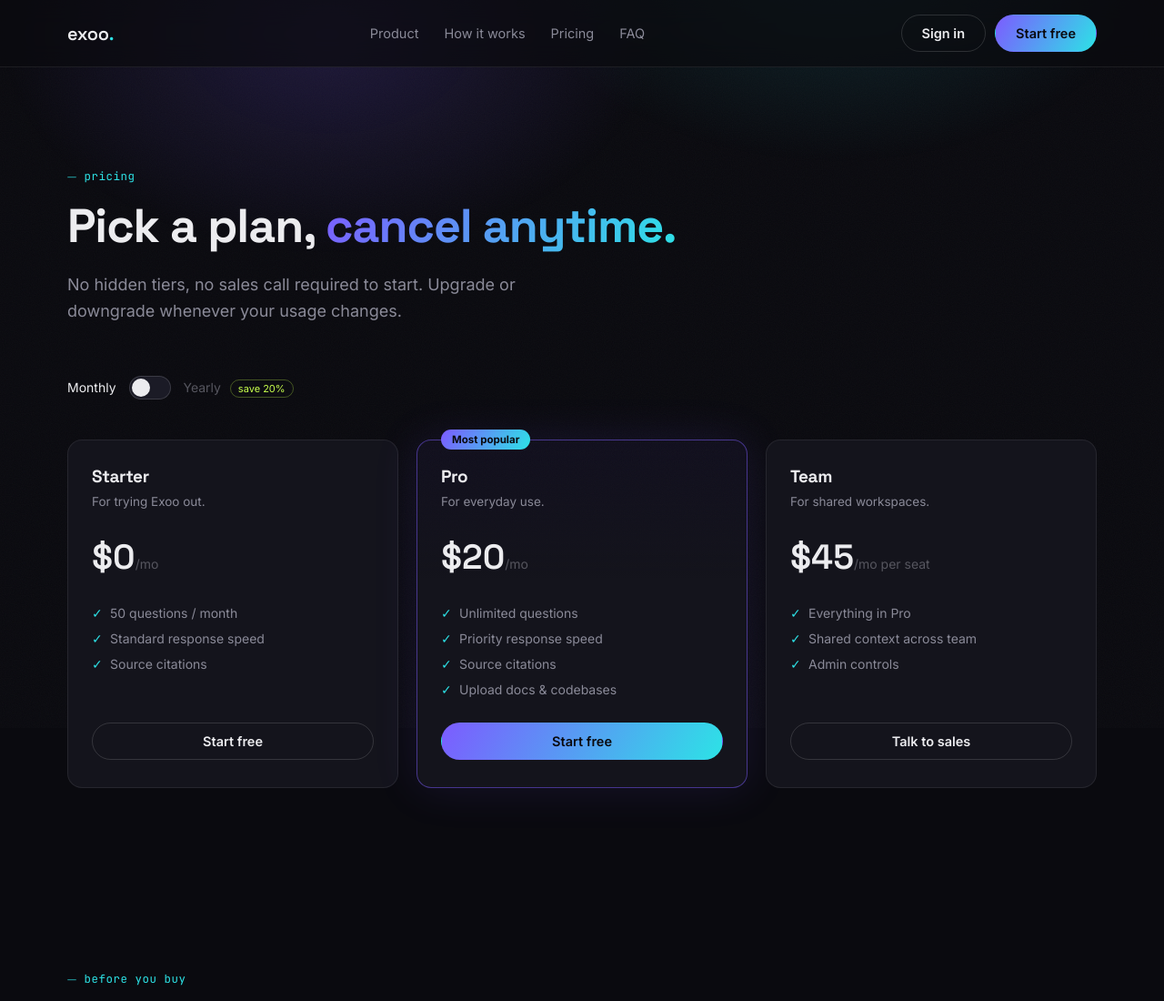
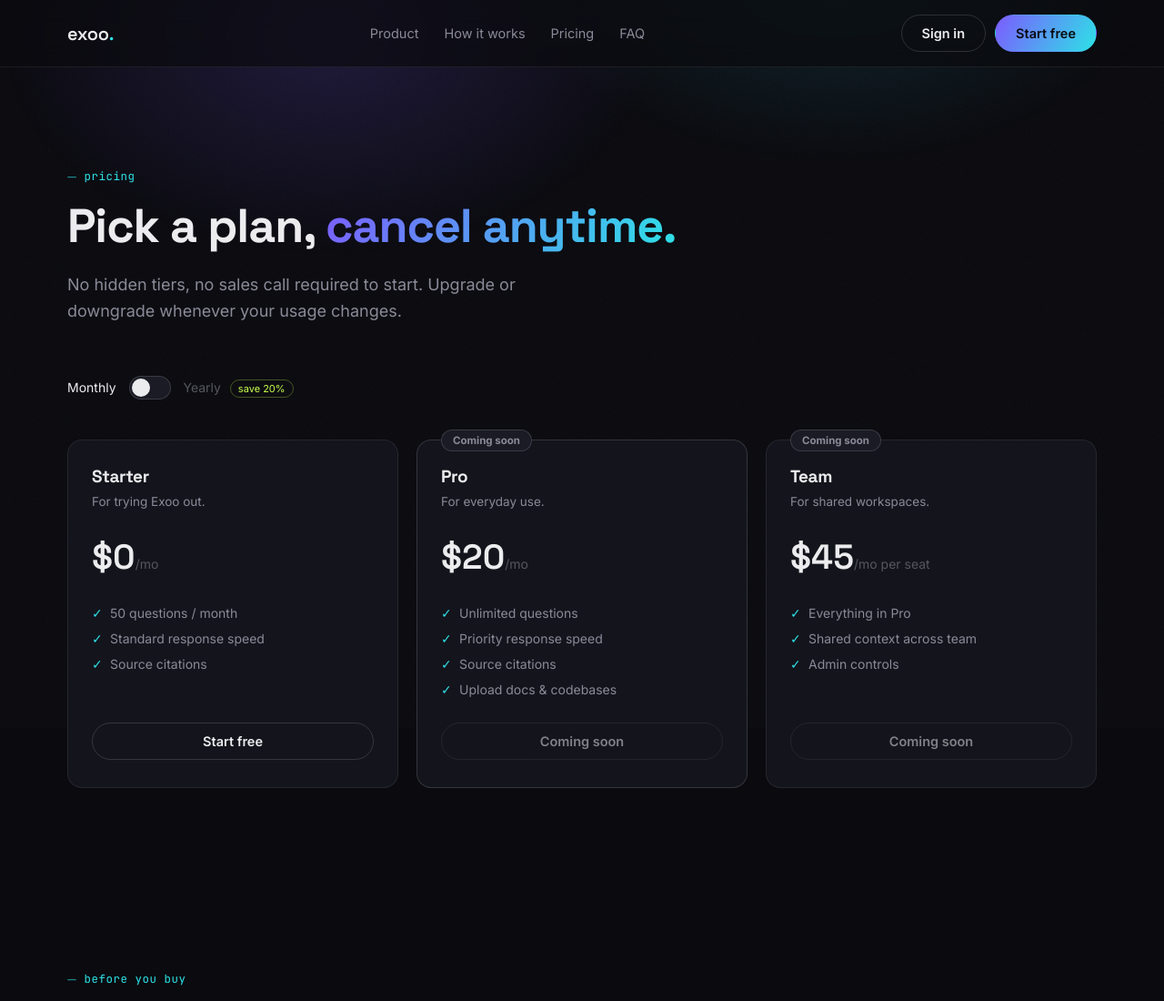
Before and after one commit to nopi589/thekingexoo, a plain HTML site: page pricing.html in a window 1280 px wide. Shown: the top 1100 px of the page at 91% size. Drawn offline with Linux system fonts and the light colour scheme.

Commit message:
Add files via upload

```diff
--- a/pricing.html
+++ b/pricing.html
@@ -73,8 +73,8 @@
         </ul>
         <a href="signup.html" class="btn btn-ghost full">Start free</a>
       </div>
-      <div class="price-card featured">
-        <span class="price-badge">Most popular</span>
+      <div class="price-card featured coming-soon">
+        <span class="price-badge soon-badge">Coming soon</span>
         <h3>Pro</h3>
         <p class="price-desc">For everyday use.</p>
         <p class="price-amount"><span class="amt" data-monthly="20" data-yearly="16">$20</span><span class="per">/mo</span></p>
@@ -84,9 +84,10 @@
           <li>Source citations</li>
           <li>Upload docs &amp; codebases</li>
         </ul>
-        <a href="signup.html" class="btn btn-primary full">Start free</a>
+        <button class="btn btn-ghost full" disabled>Coming soon</button>
       </div>
-      <div class="price-card">
+      <div class="price-card coming-soon">
+        <span class="price-badge soon-badge">Coming soon</span>
         <h3>Team</h3>
         <p class="price-desc">For shared workspaces.</p>
         <p class="price-amount"><span class="amt" data-monthly="45" data-yearly="36">$45</span><span class="per">/mo per seat</span></p>
@@ -95,7 +96,7 @@
           <li>Shared context across team</li>
           <li>Admin controls</li>
         </ul>
-        <a href="#" class="btn btn-ghost full">Talk to sales</a>
+        <button class="btn btn-ghost full" disabled>Coming soon</button>
       </div>
     </div>
   </section>
--- a/style.css
+++ b/style.css
@@ -504,6 +504,14 @@ section {
   box-shadow: 0 0 50px rgba(124,92,255,0.12);
   background: linear-gradient(180deg, rgba(124,92,255,0.06), var(--surface) 40%);
 }
+.price-card.coming-soon {
+  opacity: 0.7;
+}
+.price-card.coming-soon.featured {
+  box-shadow: none;
+  border-color: var(--border-strong);
+  background: var(--surface);
+}
 .price-badge {
   position: absolute;
   top: -12px;
@@ -514,6 +522,16 @@ section {
   font-weight: 700;
   padding: 4px 12px;
   border-radius: 999px;
+}
+.price-badge.soon-badge {
+  background: var(--surface-2);
+  color: var(--text-muted);
+  border: 1px solid var(--border-strong);
+}
+.price-card .btn[disabled] {
+  opacity: 0.5;
+  cursor: not-allowed;
+  pointer-events: none;
 }
 .price-card h3 { font-size: 19px; margin-bottom: 6px; }
 .price-desc { font-size: 13.5px; margin-bottom: 20px; }
```
